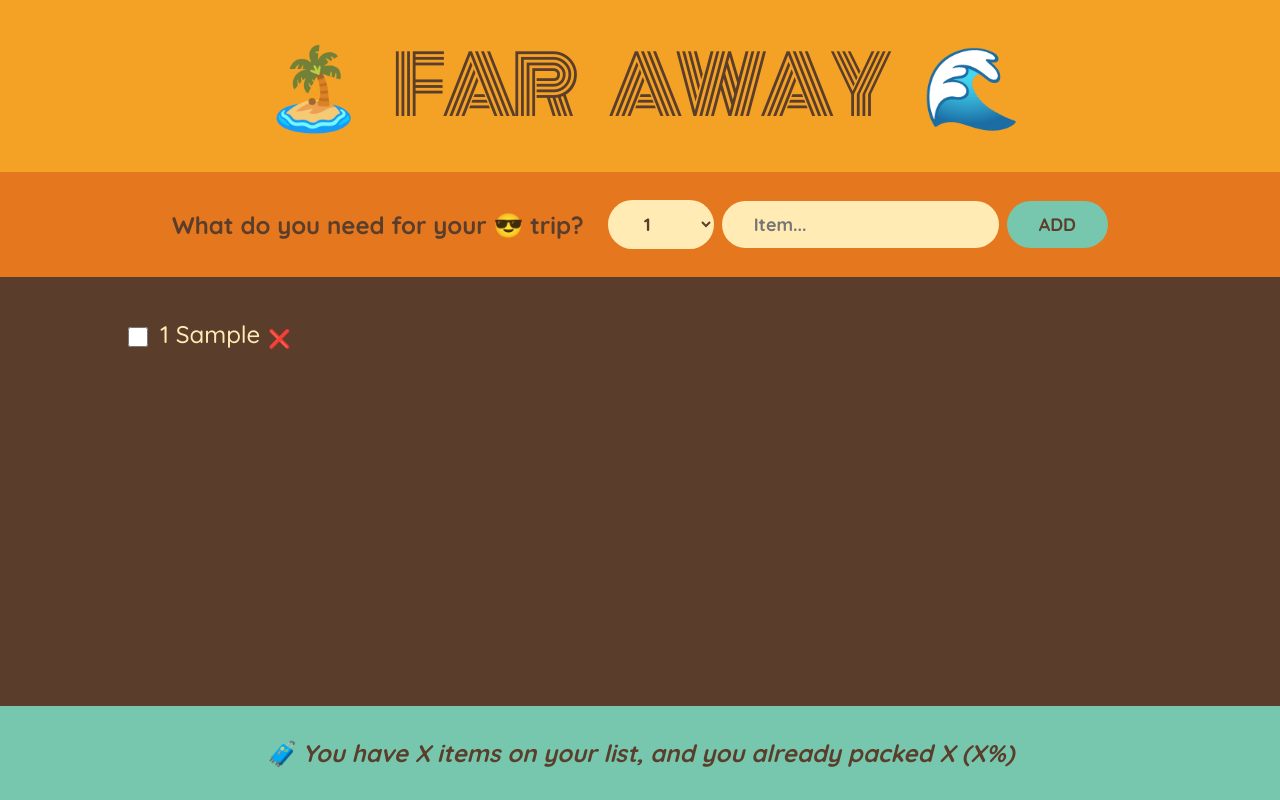
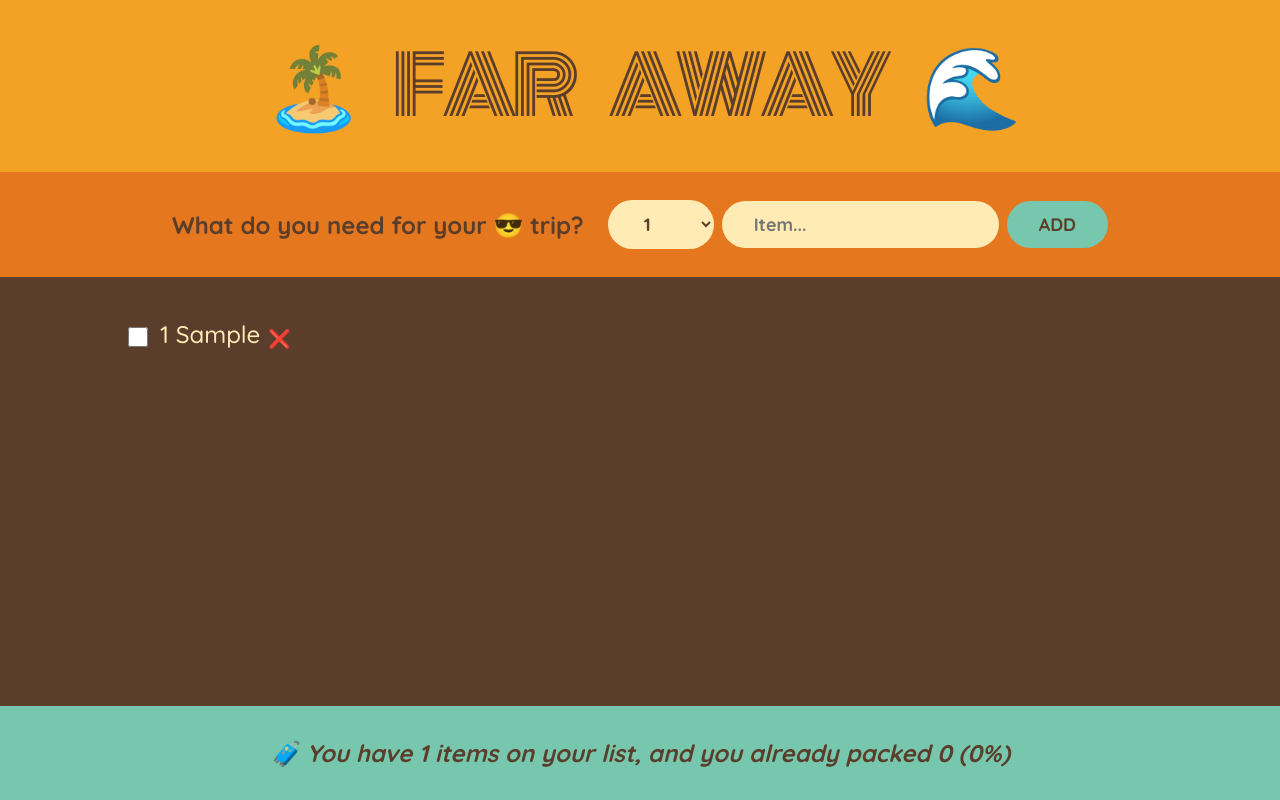
Before and after one commit to azhar35/react-travel-list, a React (Create React App) app: page / in a window 1280 px wide. Both pictures are taken after typing "Sample" into the empty fields and a click on the button "ADD". Built offline with nearby package versions, Linux system fonts and the light colour scheme.

Commit message:
derived state use

```diff
--- a/src/App.js
+++ b/src/App.js
@@ -29,7 +29,7 @@
         onDeleteItem={handleDeleteItem}
         onToggleItem={handleToggleItem}
       />
-      <Stats />
+      <Stats items={items} />
     </div>
   );
 }
@@ -53,7 +53,6 @@
       packed: false,
       id: Date.now(),
     };
-    console.log(newItem);
 
     onAddItems(newItem);
 
@@ -118,10 +117,25 @@
   );
 }
 
-function Stats() {
+function Stats({ items }) {
+  if (!items.length)
+    return (
+      <p className="stats">
+        <em>Start adding some items to your packing list 🚀</em>
+      </p>
+    );
+  const numItems = items.length;
+  const numPacked = items.filter((item) => item.packed).length;
+  const percentage = Math.round((numPacked / numItems) * 100);
+
   return (
     <footer className="stats">
-      <em>🧳 You have X items on your list, and you already packed X (X%)</em>
+      <em>
+        {percentage === 100
+          ? "🎉 All packed!"
+          : `🧳 You have ${numItems} items on your list, and you already packed
+        ${numPacked} (${percentage}%)`}
+      </em>
     </footer>
   );
 }
```
